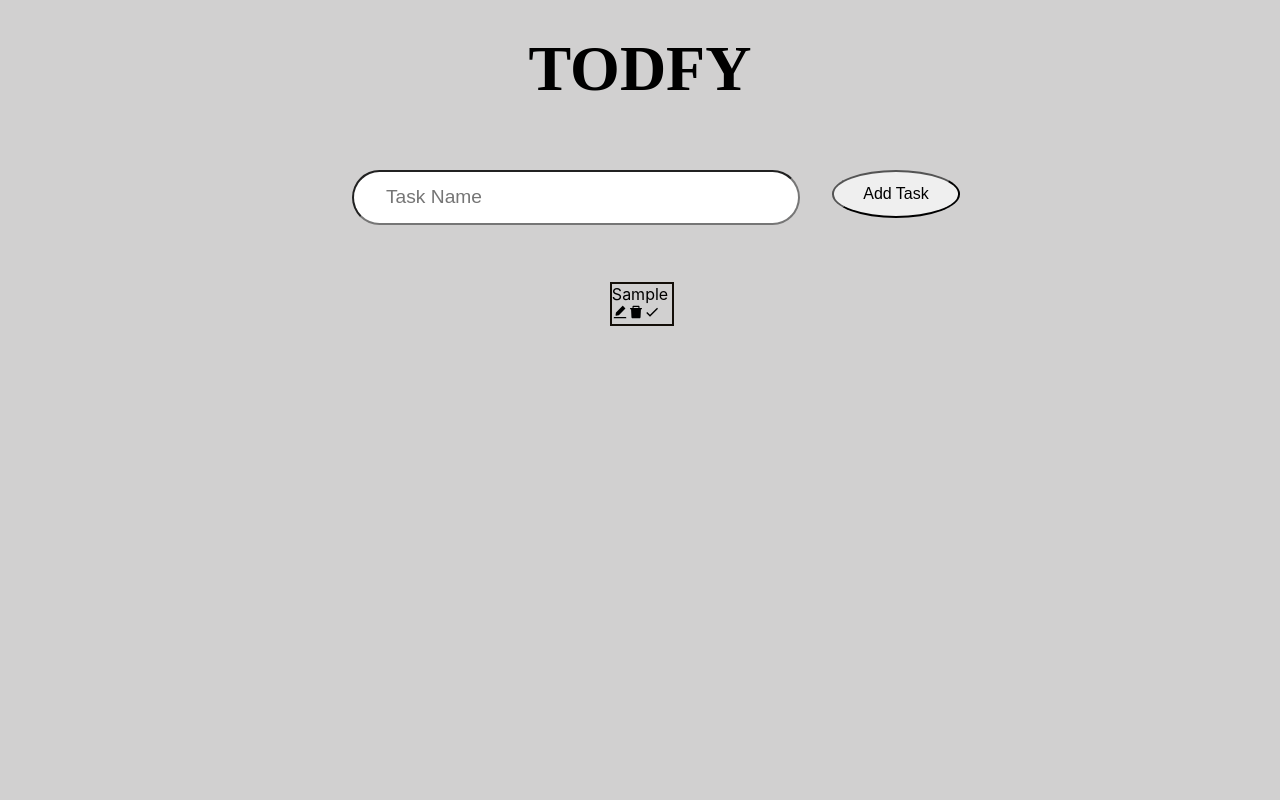
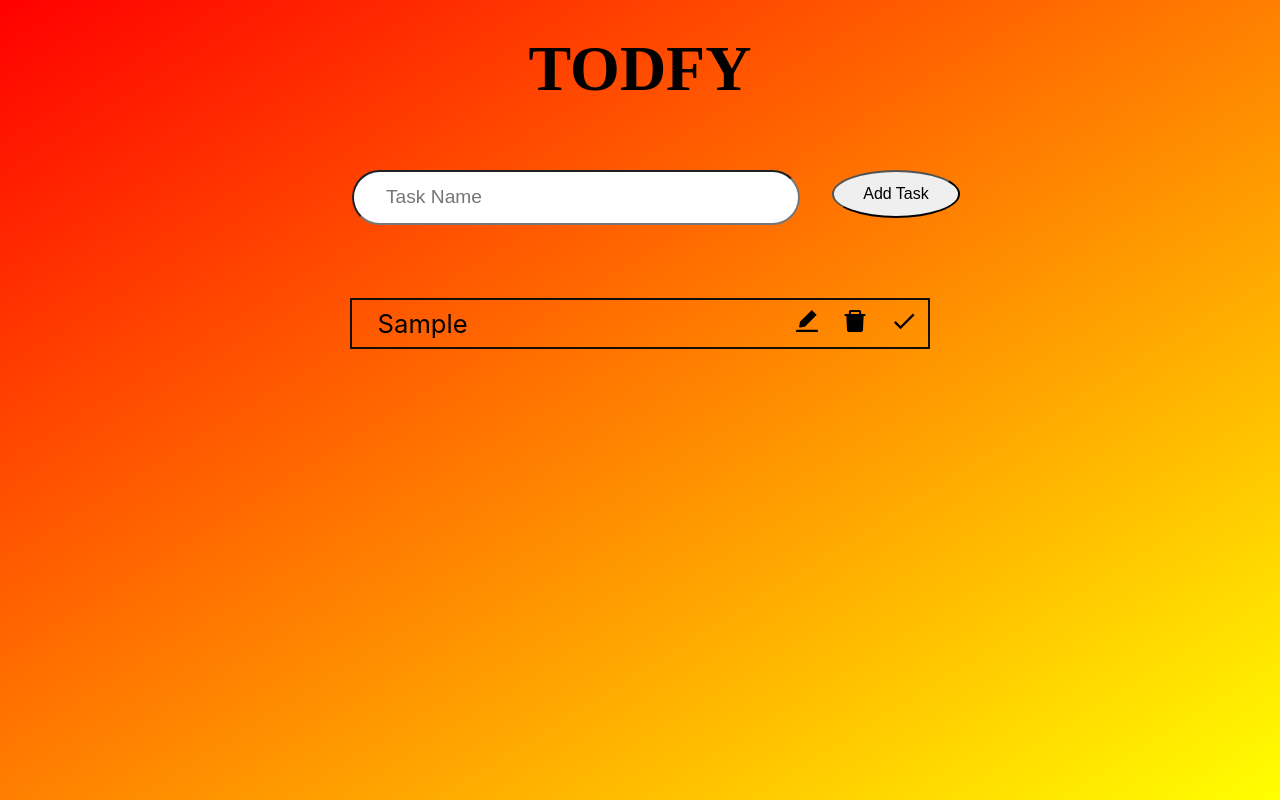
Before and after one commit to Giriraj-Roy/ToDo-Tracker, a React (Create React App) app: page / in a window 1280 px wide. Both pictures are taken after typing "Sample" into the empty fields and a click on the button "Add Task". Built offline with nearby package versions, Linux system fonts and the light colour scheme; a web font is replaced by a local one.

Commit message:
Initial commit

```diff
--- a/src/App.css
+++ b/src/App.css
@@ -4,6 +4,7 @@
     width : 100vw;
     height : 100vh;
     background: rgb(209, 208, 208);
+    background: repeating-linear-gradient( to bottom right , red , yellow );
     display: flex;
     align-items: center;
     flex-direction: column;
@@ -47,6 +48,17 @@
     font-size: 1rem;
     cursor: pointer;
 }
+.todo_list{
+    display: flex;
+    flex-direction: column;
+    align-items: center;
+    width: 50vw;
+    height: 50vh;
+    overflow: auto;
+}
+.todo_list::-webkit-scrollbar{
+    display: none;
+}
 .todo_list > * {
     display: block;
     /* background-color: ; */
@@ -56,7 +68,33 @@
     height: fit-content;
 
 }
+.todo{
+    margin: 2vh 0;
+    display: flex;
+    justify-content: space-between;
+    width: 45vw;
+}
+.task_edit{
+    width: 50%;
+    height: 2vw;
+    padding: 1.65vh 1vw;
+    background: transparent;
+    outline: none;
+    font-size: 2vw;
+    border: none;
+}
+.task_name{
+    margin: 1vh 2vw;
+    font-size: 2vw;
+}
+.task_actions{
+    margin: auto 0;
 
+}
+.icon{
+    margin: 0.8vw;
+    width: 3vw;
+}
 @media (max-width : 1080px) {
     .btn_task{
         padding: 2%;
--- a/src/components/TodoTask.tsx
+++ b/src/components/TodoTask.tsx
@@ -51,6 +51,7 @@ const TodoTask : React.FC <Props> = ({task, task_List, setTask_List}) => {
       {
         edit ?
               <input
+                      className='task_edit'
                       ref = {inputRef}
                       value={editTask}
                       onChange={(e)=> setEditTask(e.target.value)}
@@ -58,23 +59,23 @@ const TodoTask : React.FC <Props> = ({task, task_List, setTask_List}) => {
               :
 
                 task.isDone ?
-                  <s>{task.task}</s>
+                  <s className='task_name'>{task.task}</s>
                   :
-                  <span>{task.task}</span>
+                  <span className='task_name'>{task.task}</span>
 
 
       }
 
 
-        <div>
+        <div className='task_actions'>
           <span className='icon' onClick={()=> { if (!edit && !task.isDone)  setEdit(!edit)}}>
-            <AiFillEdit />
+            <AiFillEdit size={28} />
           </span>
           <span className='icon' onClick={()=>handleDelete(task.id)}>
-            <AiFillDelete/>
+            <AiFillDelete size={28}/>
           </span>
           <span className='icon' onClick={()=>handleDone(task.id)}>
-            <MdDone/>
+            <MdDone size={28}/>
           </span>
 
         </div>
```
